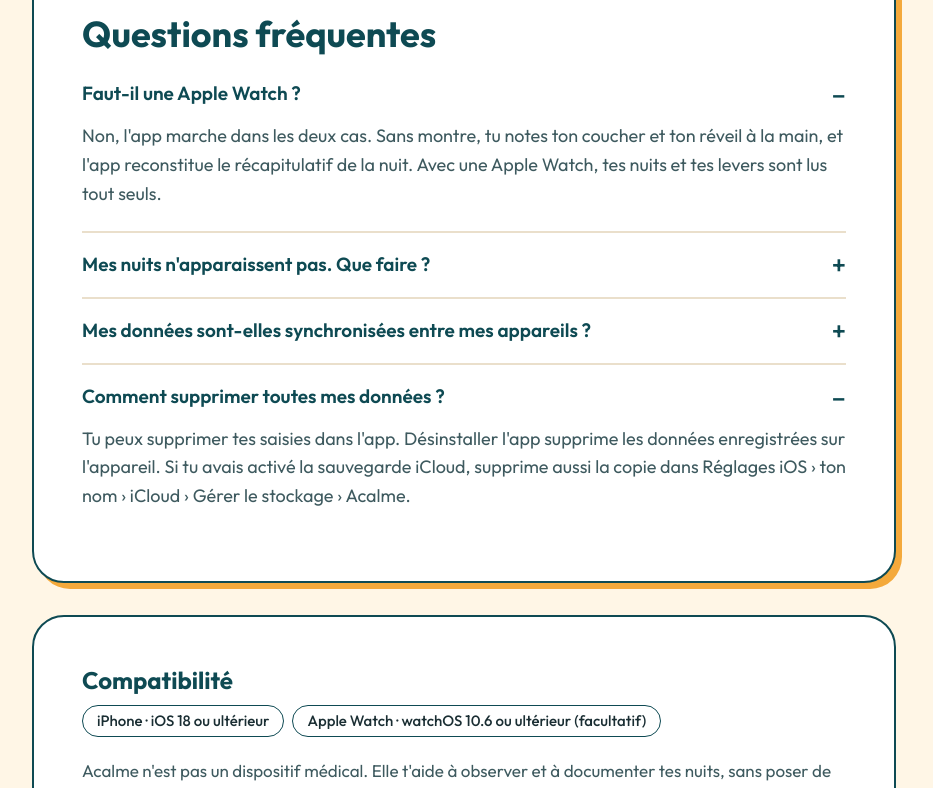
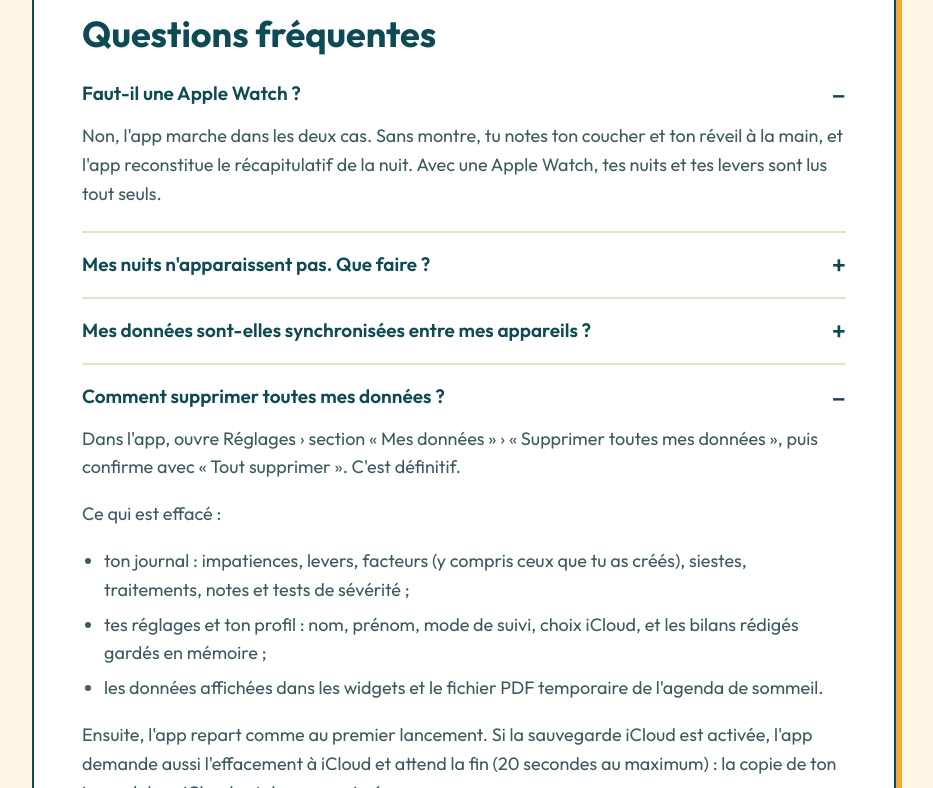
Before and after one commit to cmandine2/portfolio, an Astro site: page /fr/projects/acalme/support in a window 1280 px wide. Both pictures are taken after a click on the heading "Comment supprimer toutes mes données ?". Shown: the part 758-1546 px from the top of the page, without its empty margins (176-1109 px from the left). Built offline with nearby package versions, Linux system fonts and the light colour scheme; Astro itself is replaced by a stand-in of ours.

Commit message:
Acalme : suppression de toutes les données (FAQ, confidentialité, page projet)
FAQ de support : chemin dans l'app, ce qui est effacé et ce qui ne l'est pas.
Confidentialité : effacement possible à tout moment, date de mise à jour.
Page projet : mention de l'effacement en un geste.
Les réponses de FAQ peuvent maintenant contenir plusieurs paragraphes et des listes.

```diff
--- a/src/content.config.ts
+++ b/src/content.config.ts
@@ -63,8 +63,22 @@ const support = defineCollection({
   schema: z.object({
     intro: z.string().min(1),
     contactHint: z.string().min(1),
+    // An answer is a paragraph, or a list of blocks: paragraphs and bullet lists.
     faq: z.array(
-      z.object({ question: z.string().min(1), answer: z.string().min(1) }),
+      z.object({
+        question: z.string().min(1),
+        answer: z.union([
+          z.string().min(1),
+          z
+            .array(
+              z.union([
+                z.string().min(1),
+                z.object({ list: z.array(z.string().min(1)).min(1) }),
+              ]),
+            )
+            .min(1),
+        ]),
+      }),
     ),
     compatibility: z.array(z.string().min(1)).default([]),
     note: z.string().min(1).optional(),
--- a/src/content/projects/acalme/en.md
+++ b/src/content/projects/acalme/en.md
@@ -56,4 +56,5 @@ The app helps you observe. It makes no diagnosis and does not replace medical ad
 
 - Swift 6 and SwiftUI, on iPhone, Apple Watch and widgets.
 - Read-only access to Health: the app never writes to Health.
+- Erase all your data in one gesture.
 - Tested against 13 usage profiles (with or without a watch, permissions denied, short or long history…).
--- a/src/content/projects/acalme/fr.md
+++ b/src/content/projects/acalme/fr.md
@@ -56,4 +56,5 @@ L'app aide à observer. Elle ne pose pas de diagnostic et ne remplace pas un avi
 
 - Swift 6 et SwiftUI, sur iPhone, Apple Watch et widgets.
 - Accès à Santé en lecture seule : l'app n'écrit jamais dans Santé.
+- Efface toutes tes données en un geste.
 - Testée sur 13 profils d'usage (avec ou sans montre, autorisations refusées, historique court ou long…).
--- a/src/content/projects/acalme/privacy/en.md
+++ b/src/content/projects/acalme/privacy/en.md
@@ -1,6 +1,6 @@
 ---
 published: true
-updated: 2026-11-13
+updated: 2026-11-19
 summary:
   - Your data stays on your iPhone. I have no server, no accounts, and no access to your journal.
   - No tracking, no advertising, no usage statistics, no third-party SDKs.
@@ -61,11 +61,13 @@ I do not sell, rent or share your data with anyone. The app contains no analytic
 
 ## Retention and deletion
 
-Your data is kept for as long as you keep it in the app. You can delete entries in the app. Uninstalling the app deletes the local data from the device. If you had turned on the iCloud backup, the copy stays in your iCloud until you delete it: iOS Settings › your name › iCloud › Manage Storage › Acalme.
+Your data is kept for as long as you keep it in the app. You can delete entries one by one, or erase everything at once, at any time: Settings › "My data" › "Delete all my data". This is permanent. If the iCloud backup is on, the app also asks for the iCloud copy to be erased. The details of what is erased, and what is not (for example data in the Health app), are on the [support page](/en/projects/acalme/support/).
+
+Uninstalling the app deletes the local data from the device. If you uninstall the app without using this button, the copy in your iCloud stays until you delete it: iOS Settings › your name › iCloud › Manage Storage › Acalme.
 
 ## Your rights
 
-Under the GDPR, you have the right to access, rectify, erase, port, restrict and object to the processing of your data. Since your data is on your device (and in your iCloud if you chose so), you exercise these rights directly by viewing, editing or deleting it. For any question, write to me at [contact@amandinecousin.com](mailto:contact@amandinecousin.com). You can also lodge a complaint with the CNIL, the French data protection authority ([cnil.fr](https://www.cnil.fr)).
+Under the GDPR, you have the right to access, rectify, erase, port, restrict and object to the processing of your data. Since your data is on your device (and in your iCloud if you chose so), you exercise these rights directly by viewing, editing or deleting it. You can erase everything at any time in the app, without asking me (see "Retention and deletion"). For any question, write to me at [contact@amandinecousin.com](mailto:contact@amandinecousin.com). You can also lodge a complaint with the CNIL, the French data protection authority ([cnil.fr](https://www.cnil.fr)).
 
 ## Not a medical device
 
--- a/src/content/projects/acalme/privacy/fr.md
+++ b/src/content/projects/acalme/privacy/fr.md
@@ -1,6 +1,6 @@
 ---
 published: true
-updated: 2026-11-13
+updated: 2026-11-19
 summary:
   - Tes données restent sur ton iPhone. Je n'ai aucun serveur, aucun compte, aucun accès à ton journal.
   - Aucun suivi, aucune publicité, aucune statistique d'usage, aucun SDK tiers.
@@ -61,11 +61,13 @@ Je ne vends, ne loue et ne partage tes données avec personne. L'app ne contient
 
 ## Durée de conservation et suppression
 
-Tes données sont conservées tant que tu les gardes dans l'app. Tu peux supprimer des saisies dans l'app. Désinstaller l'app supprime les données locales de l'appareil. Si tu avais activé la sauvegarde iCloud, la copie reste dans ton iCloud jusqu'à ce que tu la supprimes : Réglages iOS › ton nom › iCloud › Gérer le stockage › Acalme.
+Tes données sont conservées tant que tu les gardes dans l'app. Tu peux supprimer des saisies une par une, ou tout effacer d'un coup, à tout moment : Réglages › « Mes données » › « Supprimer toutes mes données ». C'est définitif. Si la sauvegarde iCloud est activée, l'app demande aussi l'effacement de la copie dans iCloud. Le détail de ce qui est effacé, et de ce qui ne l'est pas (par exemple les données de l'app Santé), est dans la [page de support](/fr/projects/acalme/support/).
+
+Désinstaller l'app supprime les données locales de l'appareil. Si tu désinstalles l'app sans avoir utilisé ce bouton, la copie dans ton iCloud reste jusqu'à ce que tu la supprimes : Réglages iOS › ton nom › iCloud › Gérer le stockage › Acalme.
 
 ## Tes droits
 
-Conformément au RGPD, tu disposes d'un droit d'accès, de rectification, d'effacement, de portabilité, de limitation et d'opposition. Comme tes données sont sur ton appareil (et dans ton iCloud si tu l'as choisi), tu les exerces directement en les consultant, les modifiant ou les supprimant. Pour toute question, écris-moi à [contact@amandinecousin.com](mailto:contact@amandinecousin.com). Tu peux aussi saisir la CNIL ([cnil.fr](https://www.cnil.fr)).
+Conformément au RGPD, tu disposes d'un droit d'accès, de rectification, d'effacement, de portabilité, de limitation et d'opposition. Comme tes données sont sur ton appareil (et dans ton iCloud si tu l'as choisi), tu les exerces directement en les consultant, les modifiant ou les supprimant. Tu peux tout effacer à tout moment dans l'app, sans me le demander (voir « Durée de conservation et suppression »). Pour toute question, écris-moi à [contact@amandinecousin.com](mailto:contact@amandinecousin.com). Tu peux aussi saisir la CNIL ([cnil.fr](https://www.cnil.fr)).
 
 ## Ce n'est pas un dispositif médical
 
--- a/src/content/projects/acalme/support/en.md
+++ b/src/content/projects/acalme/support/en.md
@@ -10,7 +10,20 @@ faq:
   - question: Is my data synced between my devices?
     answer: By default, your journal stays on your iPhone. You can choose to back it up to your iCloud, so you can get it back if you change or lose your phone. The setting is in the app, under Settings › Setup › "Back up to my iCloud", and it applies at the next launch. What you tap on the Apple Watch is sent to your iPhone.
   - question: How do I delete all my data?
-    answer: You can delete your entries in the app. Uninstalling the app deletes the data stored on the device. If you had turned on the iCloud backup, also delete the copy in iOS Settings › your name › iCloud › Manage Storage › Acalme.
+    answer:
+      - 'In the app, open Settings › "My data" section › "Delete all my data", then confirm with "Delete everything". This is permanent.'
+      - "What is erased:"
+      - list:
+          - "your journal: urges to move, times out of bed, factors (including the ones you created), naps, treatments, notes and severity tests;"
+          - "your settings and profile: first and last name, tracking mode, iCloud choice, and the written summaries kept in memory;"
+          - "the data shown in the widgets and the temporary PDF file of the sleep diary."
+      - "Then the app starts again as it did the first time you opened it. If the iCloud backup is on, the app also asks iCloud to erase it and waits for it to finish (20 seconds at most): the copy of your journal in iCloud is deleted too."
+      - "What is not erased:"
+      - list:
+          - "data in the Health app: Acalme only reads it and never changes it, and it does not belong to the app. To manage it, use Apple's Health app;"
+          - "an iCloud copy left behind by a backup you turned off in the meantime: the app cannot erase it. Delete it in iOS Settings › your name › iCloud › Manage Storage › Acalme;"
+          - "a sleep diary PDF you already shared or saved elsewhere (Files, email, your doctor): the app can no longer reach it;"
+          - "the Apple Watch: if your watch has markers not yet sent to your iPhone, it may keep them for a while."
 compatibility:
   - iPhone · iOS 18 or later
   - Apple Watch · watchOS 10.6 or later (optional)
--- a/src/content/projects/acalme/support/fr.md
+++ b/src/content/projects/acalme/support/fr.md
@@ -10,7 +10,20 @@ faq:
   - question: Mes données sont-elles synchronisées entre mes appareils ?
     answer: Par défaut, ton journal reste sur ton iPhone. Tu peux choisir de le sauvegarder dans ton iCloud, pour le retrouver si tu changes ou perds ton téléphone. Le réglage se trouve dans l'app, dans Réglages › Configuration › « Sauvegarder dans mon iCloud », et il s'applique au lancement suivant. Ce que tu touches sur l'Apple Watch est transmis à ton iPhone.
   - question: Comment supprimer toutes mes données ?
-    answer: Tu peux supprimer tes saisies dans l'app. Désinstaller l'app supprime les données enregistrées sur l'appareil. Si tu avais activé la sauvegarde iCloud, supprime aussi la copie dans Réglages iOS › ton nom › iCloud › Gérer le stockage › Acalme.
+    answer:
+      - "Dans l'app, ouvre Réglages › section « Mes données » › « Supprimer toutes mes données », puis confirme avec « Tout supprimer ». C'est définitif."
+      - "Ce qui est effacé :"
+      - list:
+          - "ton journal : impatiences, levers, facteurs (y compris ceux que tu as créés), siestes, traitements, notes et tests de sévérité ;"
+          - "tes réglages et ton profil : nom, prénom, mode de suivi, choix iCloud, et les bilans rédigés gardés en mémoire ;"
+          - "les données affichées dans les widgets et le fichier PDF temporaire de l'agenda de sommeil."
+      - "Ensuite, l'app repart comme au premier lancement. Si la sauvegarde iCloud est activée, l'app demande aussi l'effacement à iCloud et attend la fin (20 secondes au maximum) : la copie de ton journal dans iCloud est donc supprimée."
+      - "Ce qui n'est pas effacé :"
+      - list:
+          - "les données de l'app Santé : Acalme les lit sans jamais les modifier, elles ne lui appartiennent pas. Pour les gérer, utilise l'app Santé d'Apple ;"
+          - "une copie iCloud laissée par une sauvegarde désactivée entre-temps : l'app ne peut pas l'effacer. Supprime-la dans Réglages iOS › ton nom › iCloud › Gérer le stockage › Acalme ;"
+          - "un agenda PDF déjà partagé ou enregistré ailleurs (Fichiers, e-mail, médecin) : l'app n'y a plus accès ;"
+          - "l'Apple Watch : si ta montre a des marqueurs pas encore remontés vers ton iPhone, elle peut les garder un moment."
 compatibility:
   - iPhone · iOS 18 ou ultérieur
   - Apple Watch · watchOS 10.6 ou ultérieur (facultatif)
--- a/src/pages/[lang]/projects/[slug]/support.astro
+++ b/src/pages/[lang]/projects/[slug]/support.astro
@@ -85,7 +85,17 @@ const mailto = `mailto:${contactEmail}?subject=${encodeURIComponent(title)}`;
         {faq.map((item, index) => (
           <details open={index === 0}>
             <summary>{item.question}</summary>
-            <p>{item.answer}</p>
+            {[item.answer].flat().map((block) =>
+              typeof block === "string" ? (
+                <p>{block}</p>
+              ) : (
+                <ul>
+                  {block.list.map((line) => (
+                    <li>{line}</li>
+                  ))}
+                </ul>
+              ),
+            )}
           </details>
         ))}
       </div>
@@ -191,9 +201,18 @@ const mailto = `mailto:${contactEmail}?subject=${encodeURIComponent(title)}`;
     content: "–";
   }
 
-  details p {
+  details p,
+  details ul {
     margin-bottom: 18px;
     color: var(--ink-soft);
+  }
+
+  details ul {
+    padding-left: 22px;
+  }
+
+  details li + li {
+    margin-top: 6px;
   }
 
   .small-title {
```
